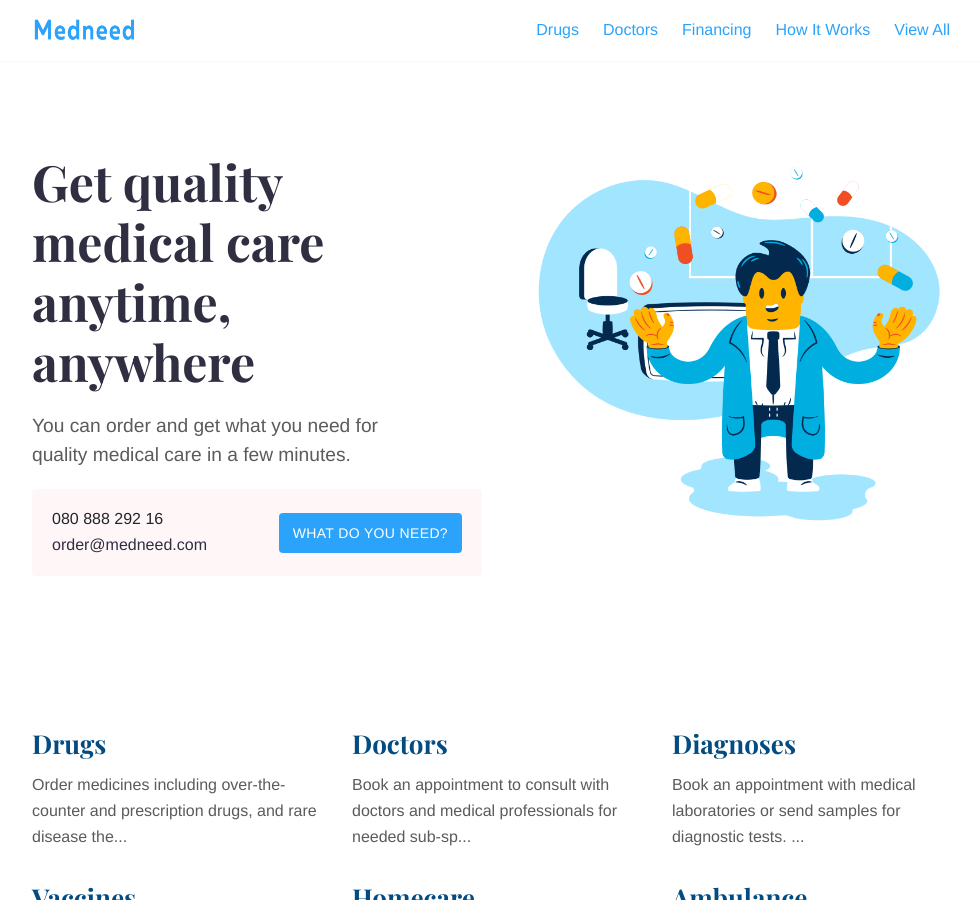
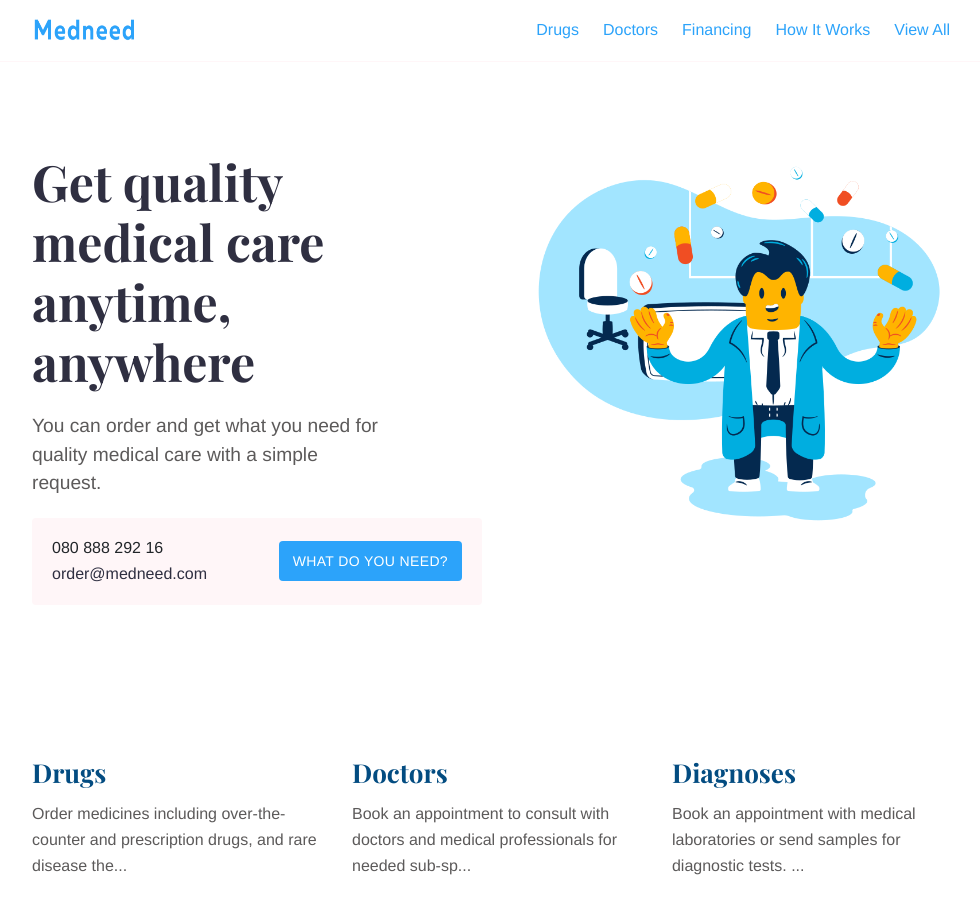
Before and after one commit to Iraneus/betamedneed, a Jekyll site: the page built from index.md, in a window 1280 px wide and 900 px high. Shown: the whole window, without its empty margins (143-1123 px from the left). Built offline with Jekyll 4.4.1, drawn with Linux system fonts in a browser that asks for light colours.

Commit message:
edit index

```diff
--- a/index.md
+++ b/index.md
@@ -10,4 +10,4 @@
 
 # Get quality medical care anytime, anywhere
 
-You can order and get what you need for quality medical care in a few minutes.
+You can order and get what you need for quality medical care with a simple request.
```
